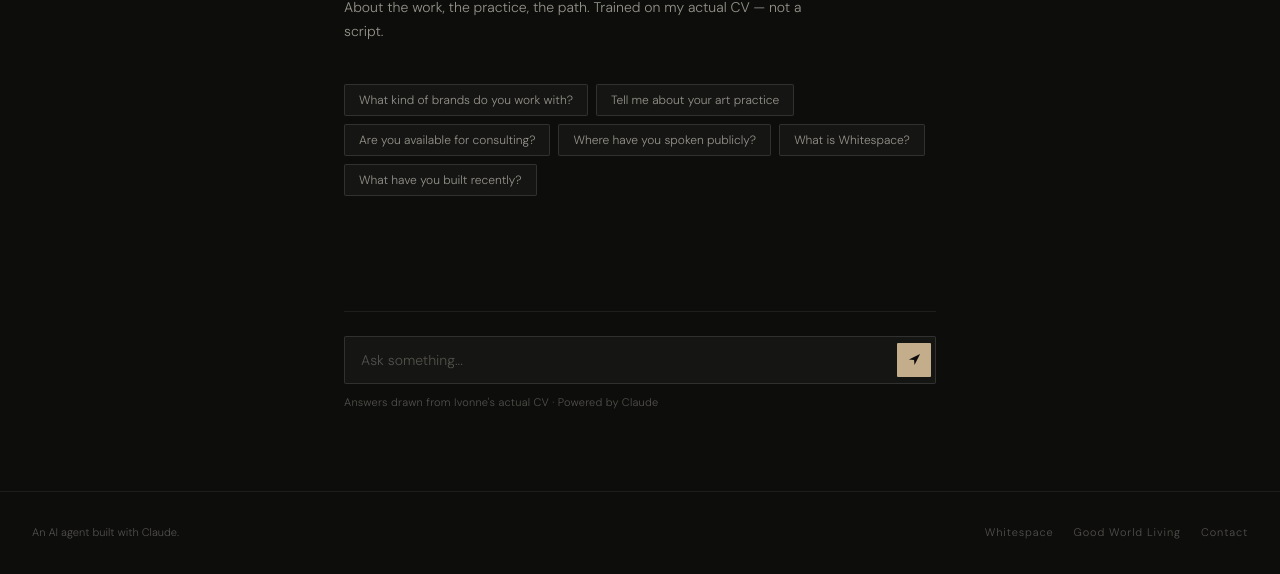
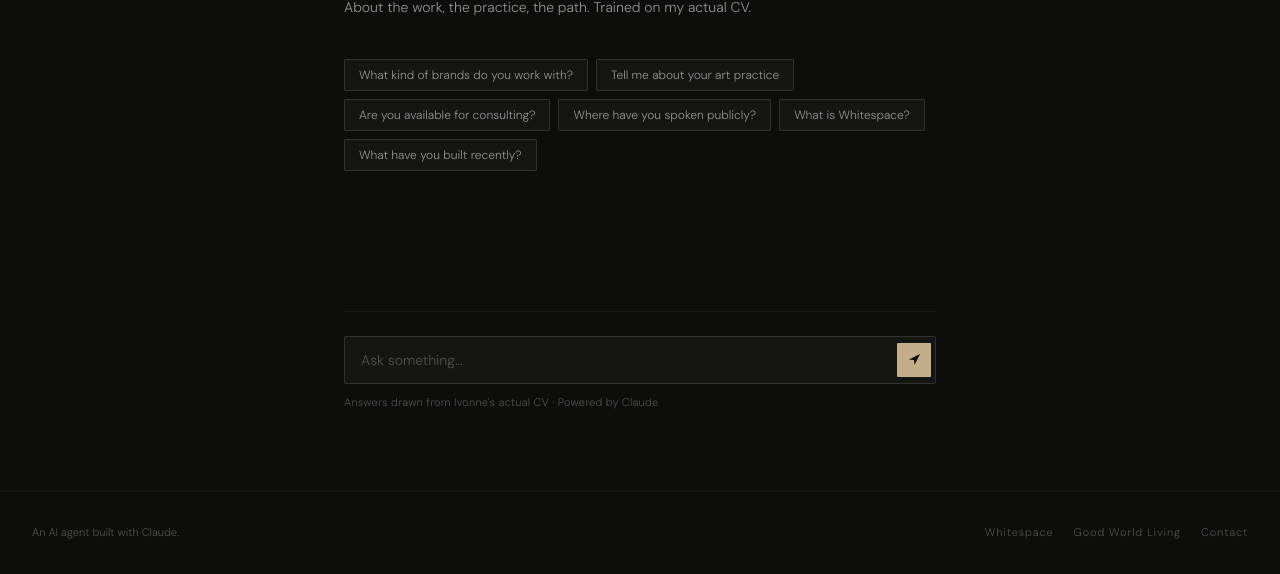
Before and after one commit to ivonneaaldaz-coder/ivonne-lab, a website: page ask.html in a window 1280 px wide. Shown: the part 226-800 px from the top of the page. Drawn offline with nearby package versions, Linux system fonts and the light colour scheme.

Commit message:
Update ask.html

```diff
--- a/ask.html
+++ b/ask.html
@@ -98,7 +98,7 @@ a { color: inherit; text-decoration: none; }
   <div>
     <div class="page-eyebrow">Ivonne Aldaz</div>
     <h1 class="page-title">Ask <em>Eve.</em></h1>
-    <p class="page-desc">About the work, the practice, the path. Trained on my actual CV — not a script.</p>
+    <p class="page-desc">About the work, the practice, the path. Trained on my actual CV. </p>
   </div>
   <div class="suggested-wrap" id="suggestions">
     <button class="suggested-btn" onclick="ask(this.textContent)">What kind of brands do you work with?</button>
```
